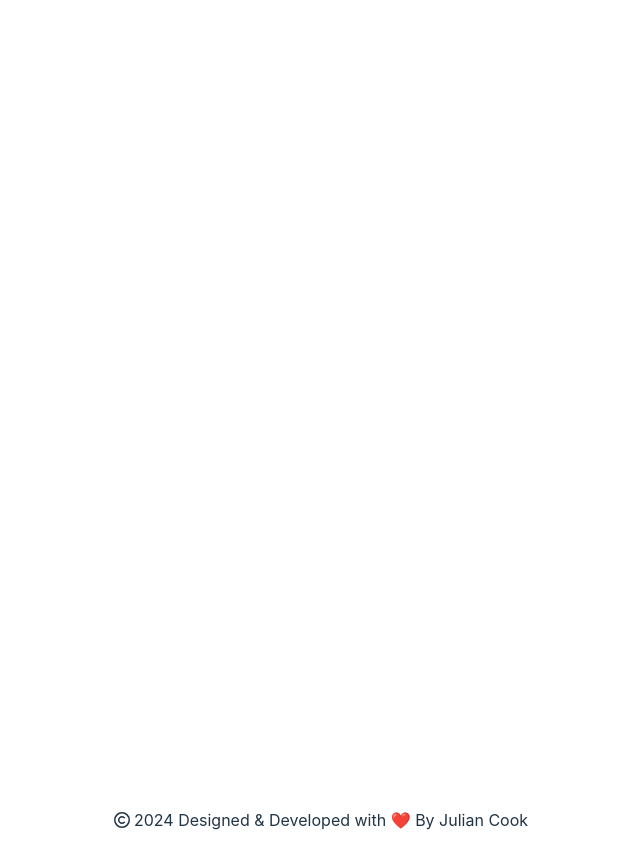
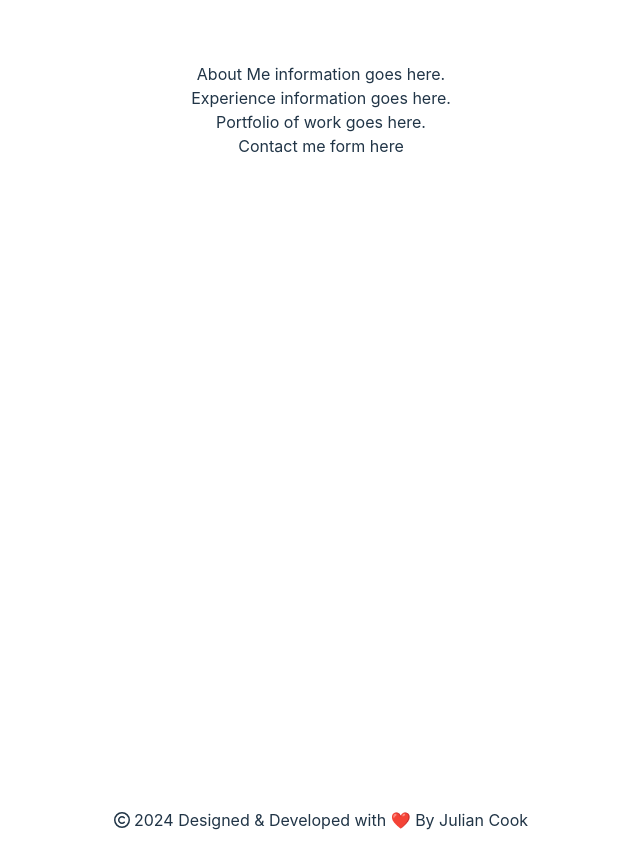
Before and after one commit to Jcook894/jcook-portfolio, a React (Vite) app: page / in a window 1280 px wide. Shown: the whole page, without its empty margins (319-959 px from the left). Built offline with nearby package versions, Linux system fonts and the light colour scheme.

Commit message:
fixed layout of nav menu and footer.

```diff
--- a/src/App.tsx
+++ b/src/App.tsx
@@ -1,24 +1,37 @@
 import './App.css'
-import { Canvas } from '@react-three/fiber'
-import { Background } from './animations/Background'
 import { NavigationBar } from './components/nav-bar/NavigationBar'
 import { Footer } from './components/footer/Footer'
+import { ContactMe } from './components/contact/ContactMe'
+import { AboutMe } from './components/about-me/AboutMe'
+import { Experience } from './components/experience/Experience'
+import { Portfolio } from './components/portfolio/Portfolio'
 
 function App() {
 
   return (
+
     <div className='flex flex-col h-screen justify-between' style={{ width: "100%" }}>
 
       <NavigationBar />
 
-      <main className='mb-auto'>
+      <main className='flex flex-col justify-between mb-auto'>
+
+        <AboutMe />
+
+        <Experience />
+
+        <Portfolio />
+
+        <ContactMe />
 
       </main>
 
       <Footer />
 
     </div>
+
   )
+
 }
 
 export default App
--- a/src/animations/Background.tsx
+++ /dev/null
@@ -1,15 +0,0 @@
-
-/**
- * Background layout and animation using Three.js
- * @returns Background with Three.js animation
- */
-export function Background() {
-
-    return (
-        <mesh>
-            <boxGeometry />
-            <meshBasicMaterial color="royalblue" />
-        </mesh>
-    )
-
-}
--- /dev/null
+++ b/src/components/about-me/AboutMe.tsx
@@ -0,0 +1,16 @@
+
+
+export function AboutMe() {
+
+    return (
+
+        <div id='AboutMe'>
+
+            About Me information goes here.
+
+        </div>
+
+    )
+
+
+}
--- /dev/null
+++ b/src/components/contact/ContactMe.tsx
@@ -0,0 +1,16 @@
+
+
+export function ContactMe() {
+
+    return (
+
+        <div id="ContactMe">
+
+            Contact me form here
+
+        </div>
+
+    )
+
+
+}
--- /dev/null
+++ b/src/components/experience/Experience.tsx
@@ -0,0 +1,16 @@
+
+
+export function Experience() {
+
+    return (
+
+        <div id="Experience">
+
+            Experience information goes here.
+
+        </div>
+
+    )
+
+
+}
--- a/src/components/footer/Footer.tsx
+++ b/src/components/footer/Footer.tsx
@@ -7,7 +7,8 @@ export function Footer() {
 
     return (
 
-        <div className="flex align-center text-justify">
+        <div className="flex justify-center">
+            <div className='flex flex-row'>
                 <span className="pt-1 pr-1">
                     <FaRegCopyright size={ 16 } />
                 </span>
@@ -15,6 +16,7 @@ export function Footer() {
                     { currentYear } Designed & Developed with ❤️ By Julian Cook
                 </span>
             </div>
+        </div>
 
     )
 
--- a/src/components/nav-bar/HamburgMenu.tsx
+++ b/src/components/nav-bar/HamburgMenu.tsx
@@ -15,15 +15,16 @@ export function HamburgMenu() {
                 <div className={`line ${isOpen ? 'open' : ''}`}></div>
             </div>
 
-            {isOpen && (
+            { isOpen && (
                 <div className="menu flex justify-end" onClick={ toggleMenu }>
                     <ul className="flex flex-col space-y-4">
-                        <li><a href="/about">About</a></li>
-                        <li><a href="/services">Experience</a></li>
-                        <li><a href="/contact">Contact</a></li>
+                        <li><a href="/AboutMe">About Me</a></li>
+                        <li><a href="/Experience">Experience</a></li>
+                        <li><a href="/Portfolio">Portfolio</a></li>
+                        <li><a href="/ContactMe">Contact Me</a></li>
                     </ul>
                 </div>
-            )}
+            ) }
 
         </div>
     )
--- a/src/components/nav-bar/NavigationBar.tsx
+++ b/src/components/nav-bar/NavigationBar.tsx
@@ -5,7 +5,7 @@ export function NavigationBar() {
 
     return (
 
-        <nav className='flex justify-between items-center px-4 text-white float-right'>
+        <nav className='flex justify-end px-4 text-white'>
             <HamburgMenu />
         </nav>
 
--- /dev/null
+++ b/src/components/portfolio/Portfolio.tsx
@@ -0,0 +1,16 @@
+
+
+export function Portfolio() {
+
+    return (
+
+        <div id='Portfolio'>
+
+            Portfolio of work goes here.
+
+        </div>
+
+    )
+
+
+}
--- a/src/index.css
+++ b/src/index.css
@@ -26,36 +26,10 @@ a:hover {
   color: #535bf2;
 }
 
-body {
-  /* margin: 0; */
-  display: flex;
-  place-items: center;
-  /* min-width: 320px;
-  min-height: 100vh; */
-}
 
 h1 {
   font-size: 3.2em;
   line-height: 1.1;
-}
-
-button {
-  border-radius: 8px;
-  border: 1px solid transparent;
-  padding: 0.6em 1.2em;
-  font-size: 1em;
-  font-weight: 500;
-  font-family: inherit;
-  background-color: #1a1a1a;
-  cursor: pointer;
-  transition: border-color 0.25s;
-}
-button:hover {
-  border-color: #646cff;
-}
-button:focus,
-button:focus-visible {
-  outline: 4px auto -webkit-focus-ring-color;
 }
 
 @media (prefers-color-scheme: light) {
```
Lines whose indentation alone changed are shown as unchanged.
